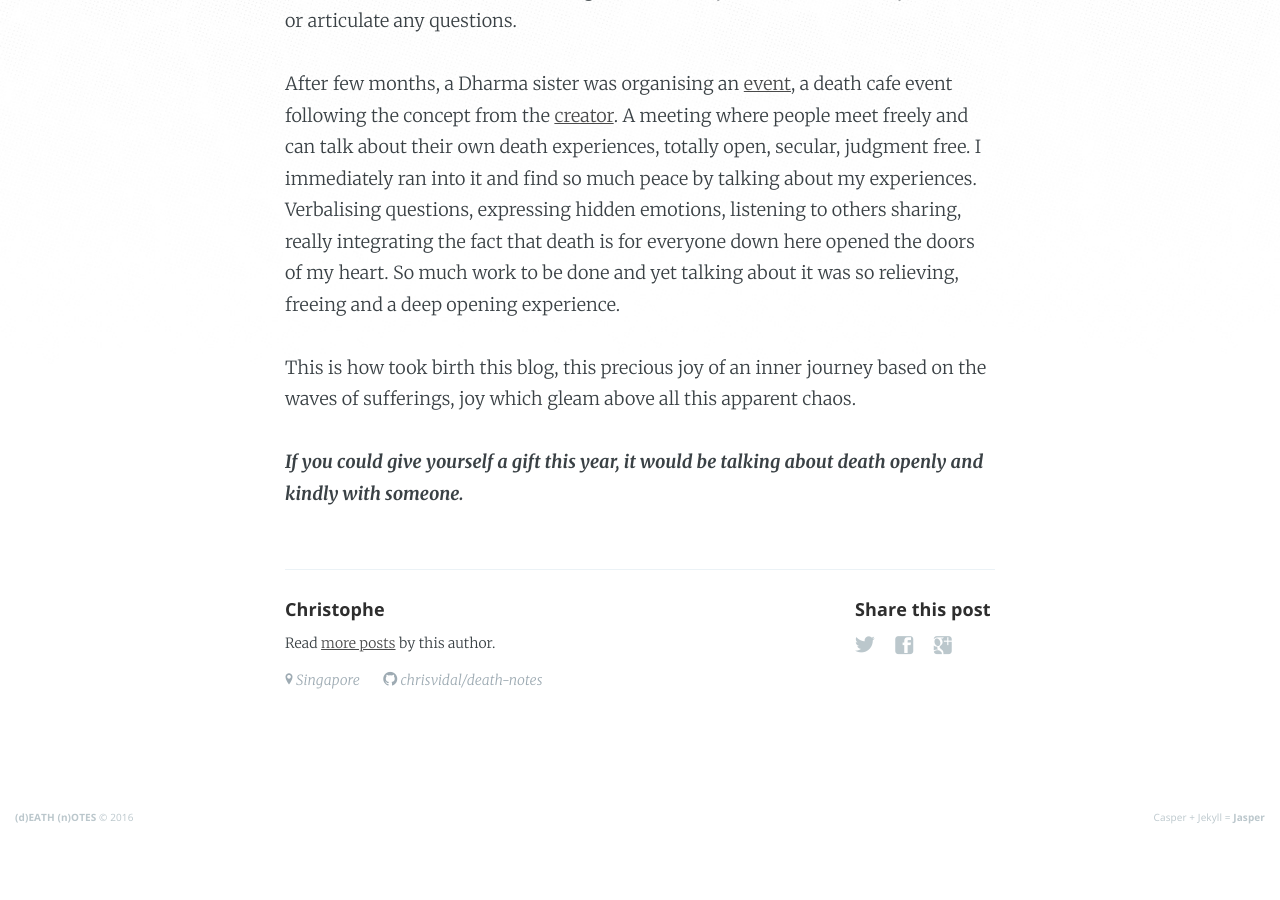
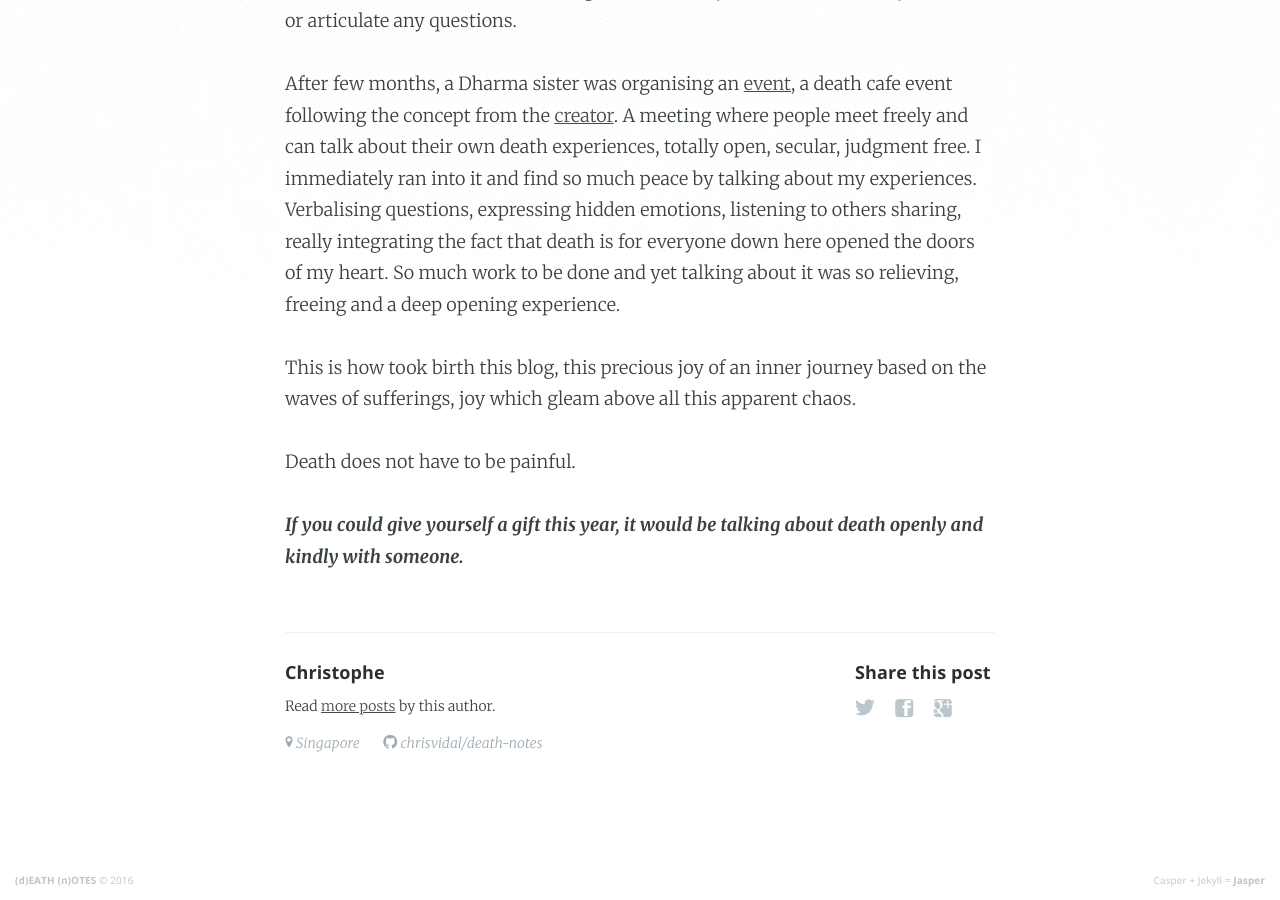
Before and after one commit to chrisvidal/death-notes, a Jekyll site: the page built from _posts/2016-10-30-introduction.md, in a window 1280 px wide and 900 px high, scrolled down 1172 px. Built offline with Jekyll 4.4.1, drawn with Linux system fonts in a browser that asks for light colours; before the commit the page ends 2009 px from its top, so only the background shows below that.

Commit message:
intro article update

```diff
--- a/_posts/2016-10-30-introduction.md
+++ b/_posts/2016-10-30-introduction.md
@@ -28,5 +28,6 @@ So much work to be done and yet talking about it was so relieving, freeing and a
 
 This is how took birth this blog, this precious joy of an inner  journey based on the waves of sufferings, joy which gleam above all this apparent chaos.
 
+Death does not have to be painful.
 
 ***If you could give yourself a gift this year, it would be talking about death openly and kindly with someone.***
```
